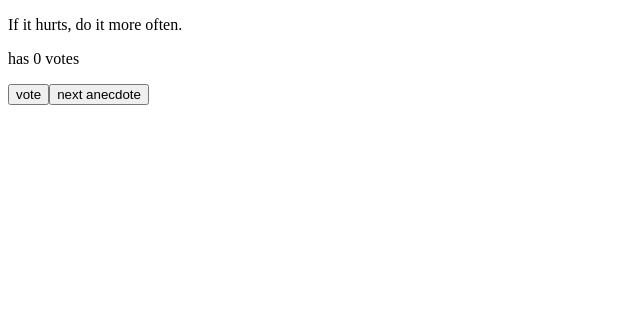
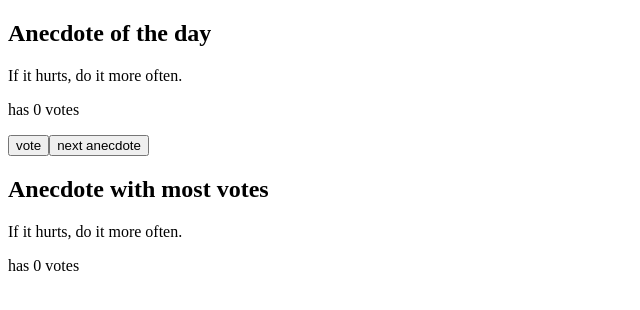
Before and after one commit to priya-3776/fullstack-open, a React (Vite) app in the folder part1/courseinfo/: page / in a window 1280 px wide. Shown: the top 310 px of the page, without its empty margins (0-640 px from the left). Built offline with nearby package versions, Linux system fonts and the light colour scheme.

Commit message:
Part1 - Exercise 1.14

```diff
--- a/part1/courseinfo/src/App.jsx
+++ b/part1/courseinfo/src/App.jsx
@@ -26,12 +26,20 @@ const App = () => {
     setVotes(copy)
   }
 
+  const maxVotes = Math.max(...votes)
+  const bestAnecdoteIndex = votes.indexOf(maxVotes)
+
   return (
     <div>
+      <h2>Anecdote of the day</h2>
       <p>{anecdotes[selected]}</p>
       <p>has {votes[selected]} votes</p>
       <button onClick={voteAnecdote}>vote</button>
       <button onClick={randomAnecdote}>next anecdote</button>
+
+      <h2>Anecdote with most votes</h2>
+      <p>{anecdotes[bestAnecdoteIndex]}</p>
+      <p>has {maxVotes} votes</p>
     </div>
   )
 }
```
